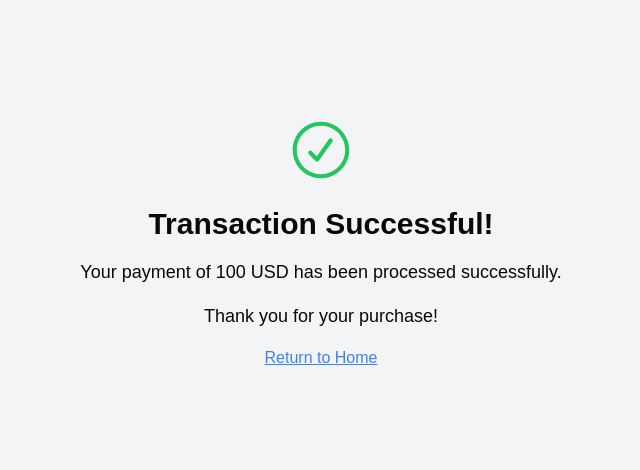
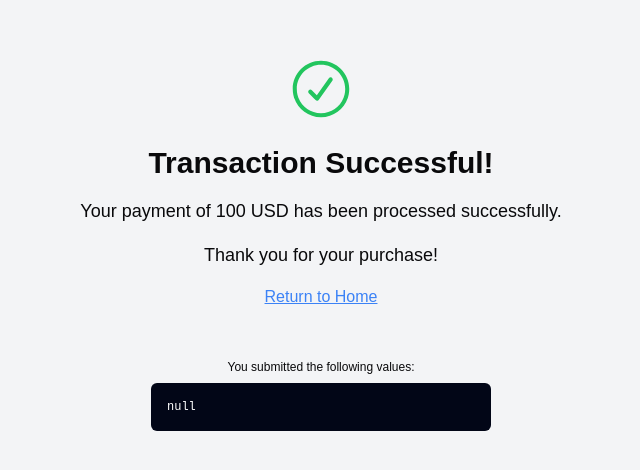
Before and after one commit to CeeJayyy007/payment-gateway, a React (Vite) app: page /success in a window 1280 px wide. Shown: the part 156-626 px from the top of the page, without its empty margins (319-959 px from the left). Built offline with nearby package versions, Linux system fonts and the light colour scheme.

Commit message:
chore: add data view to success page

```diff
--- a/src/pages/success-page.jsx
+++ b/src/pages/success-page.jsx
@@ -1,12 +1,15 @@
 import React from "react";
-import { Link } from "react-router-dom"; // If using React Router
+import { Link, useLocation } from "react-router-dom"; // If using React Router
 import { CheckCircledIcon } from "@radix-ui/react-icons"; // Import the CheckIcon component from Radix Icons
 
 const SuccessPage = () => {
+  // Get the transaction details from the payment gateway
+  const location = useLocation();
+  const data = location.state;
+
   const transactionDetails = {
     amount: 100,
     currency: "USD",
-    // Add more transaction details as needed
   };
 
   return (
@@ -23,6 +26,12 @@ const SuccessPage = () => {
       <Link to="/" className="text-blue-500 underline hover:text-blue-700">
         Return to Home
       </Link>{" "}
+      <div className="mt-[50px] flex flex-col items-center justify-center text-xs">
+        <p>You submitted the following values:</p>
+        <pre className="mt-2 w-[340px] rounded-md bg-slate-950 p-4 text-xs">
+          <code className="text-white">{JSON.stringify(data, null, 2)}</code>
+        </pre>
+      </div>
     </div>
   );
 };
```
